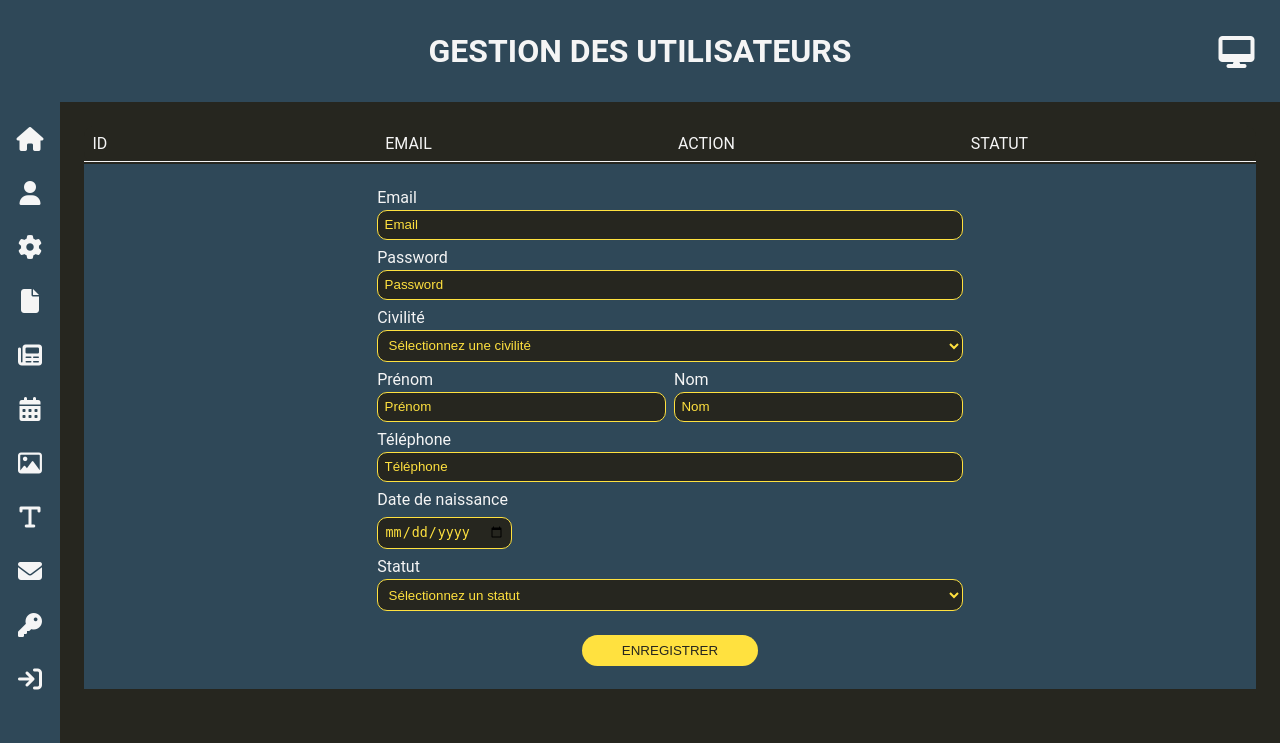
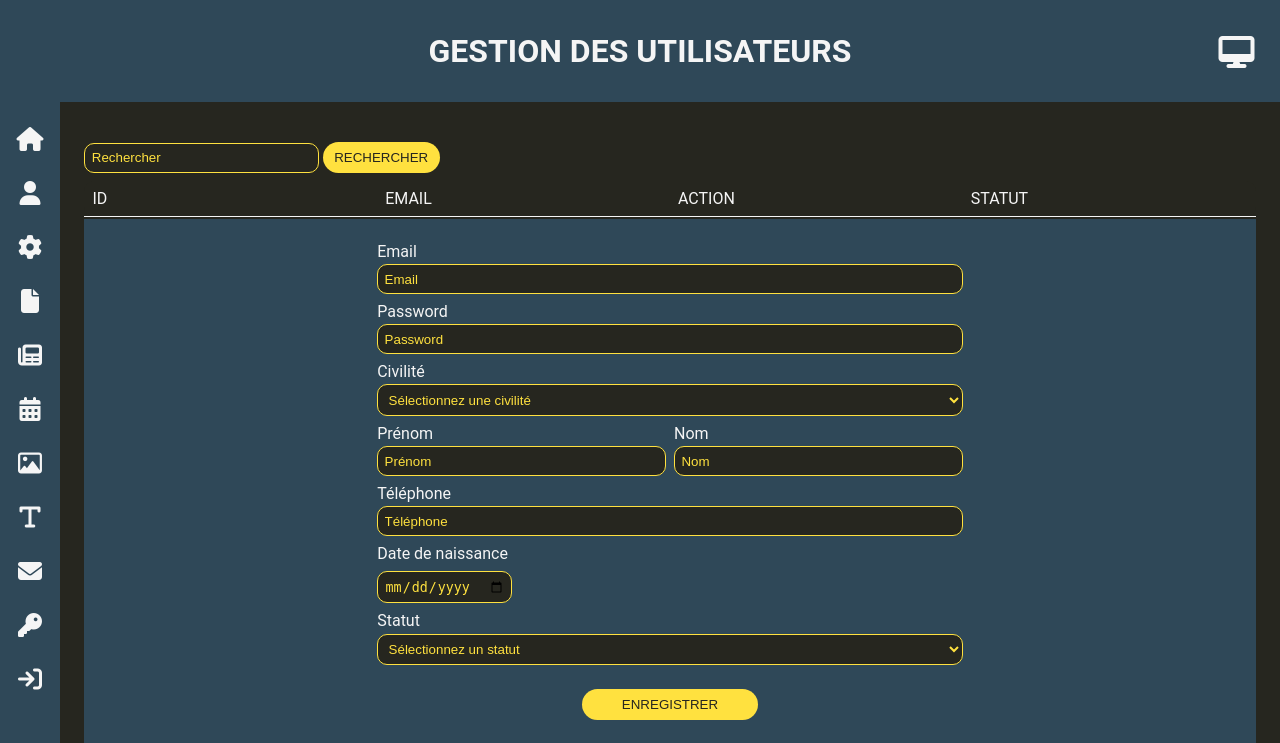
Before and after one commit to Sumnifer/Buroscope-Adrien-Coaching, a PHP site: page /back/back.php?action=users&case=searchUsers in a window 1280 px wide. Shown: the top 743 px of the page. Run offline with PHP 8.4, Linux system fonts and the light colour scheme; the visitor is signed in with stand-in values (Sample User, id 1); data that the repository does not hold is empty.

Commit message:
Fix Conflict

```diff
--- a/assets/css/styles.css
+++ b/assets/css/styles.css
@@ -429,6 +429,33 @@ a {
   background-color: #FFE13F;
 }
 
+.users_form__searchInput {
+  padding: 0.4rem;
+  margin: 0.2rem 0 0.5rem 0;
+  background-color: #26261F;
+  color: #FFE13F;
+  border: 1px solid #FFE13F;
+  border-radius: 0.625rem;
+  outline: none;
+  width: 20%;
+}
+.users_form__searchInput::placeholder {
+  color: #FFE13F;
+}
+
+.searchButton {
+  padding: 0.5rem;
+  align-self: center;
+  width: 10%;
+  margin-top: 1rem;
+  border-radius: 30px;
+  border: none;
+  text-transform: uppercase;
+  color: #26261F;
+  cursor: pointer;
+  background-color: #FFE13F;
+}
+
 .presentation__form {
   display: flex;
   flex-direction: column;
--- a/back/back.html
+++ b/back/back.html
@@ -33,6 +33,13 @@
     </nav>
   </aside>
   <section class="content">
+    <?php if($_GET['action']=='users'){ ?>
+    <form action="back.php?action=users&case=searchUsers" method="post" enctype="multipart/form-data">
+      <label for="formUsersSearch"></label>
+      <input type="search" name="formUsersSearch" id="formUsersSearch" class="users_form__searchInput" placeholder="Rechercher">
+      <button type="submit" class="searchButton">Rechercher</button>
+    </form>
+    <?php } ?>
     <?php if(isset($confirmation)){echo $confirmation;} ?>
     <?php if(isset($content)){echo $content;} ?>
     <?php if(isset($form)){include($form);} ?>
--- a/back/sections/presentations.php
+++ b/back/sections/presentations.php
@@ -75,7 +75,6 @@ if (isset($_SESSION["id_users"])) {
                                 "' WHERE id_presentations='" .
                                 $last_Id .
                                 "'";
-                            echo $request2;
                             $result2 = mysqli_query($connexion, $request2);
                         }
                     }
@@ -178,6 +177,7 @@ if (isset($_SESSION["id_users"])) {
                             "." .
                             $file_extension;
                         $file_path = "../medias/" . $new_file_name;
+                        echo $file_path;
 
                         if (
                             move_uploaded_file(
@@ -258,7 +258,7 @@ if (isset($_SESSION["id_users"])) {
                         "'";
                     $result4 = mysqli_query($connexion, $request4);
                     $confirmation =
-                        "<p class='success'><i class='fa-solid fa-circle-check success_icon'></i> La prestation a bien été supprimée </p>";
+                        "<p class='success'><i class='fa-solid fa-circle-check success_icon'></i> La présentation a bien été supprimée </p>";
 
                     $request2 =
                         "SELECT * FROM presentations ORDER BY rank_presentations";
--- a/back/sections/users.php
+++ b/back/sections/users.php
@@ -32,7 +32,7 @@ if (isset($_SESSION["id_users"])) {
                     $query = "SELECT id_users FROM users WHERE email_users = '$email'";
                     $result = mysqli_query($connexion, $query);
 
-                    if(mysqli_num_rows($result) > 0){
+                    if (mysqli_num_rows($result) > 0) {
                         $confirmation = "<p class='warning'><i class='fa-solid fa-triangle-exclamation warning_icon mr-1'></i>Cette adresse e-mail existe déjà dans la base de données.</p>";
                     } else {
 
@@ -198,6 +198,11 @@ if (isset($_SESSION["id_users"])) {
                     }
                 }
                 break;
+                case "searchUsers":
+                    if (isset($_POST["formUsersSearch"])) {
+                        $searchResult = $_POST["formUsersSearch"];
+                    }
+                    break;
         }
     }
 
@@ -205,10 +210,14 @@ if (isset($_SESSION["id_users"])) {
 
     if ($_SESSION["statut_users"] == "root") {
         $request = "SELECT * FROM users ORDER BY id_users";
+    }
+    if ((($_SESSION["statut_users"] == "root") || ($_SESSION['statut_users'] == 'admin')) && ($_GET['case'] == 'searchUsers')) {
+        $request = "SELECT * FROM users WHERE name_users LIKE '%$searchResult%' ORDER BY id_users";
     } else {
         $request =
             "SELECT * FROM users WHERE statut_users != 'root' ORDER BY id_users";
     }
+
     $result = mysqli_query($connexion, $request);
     $content = "<details class=\"content__details\">";
     $content .= "<summary class=\"content__details_summary\">";
```
Also changed, not shown: assets/sass/back/forms/usersForm.sass (+23 -0 lines), medias/image_53.png (deleted), medias/image_54.jpg (deleted), 1 other file.
